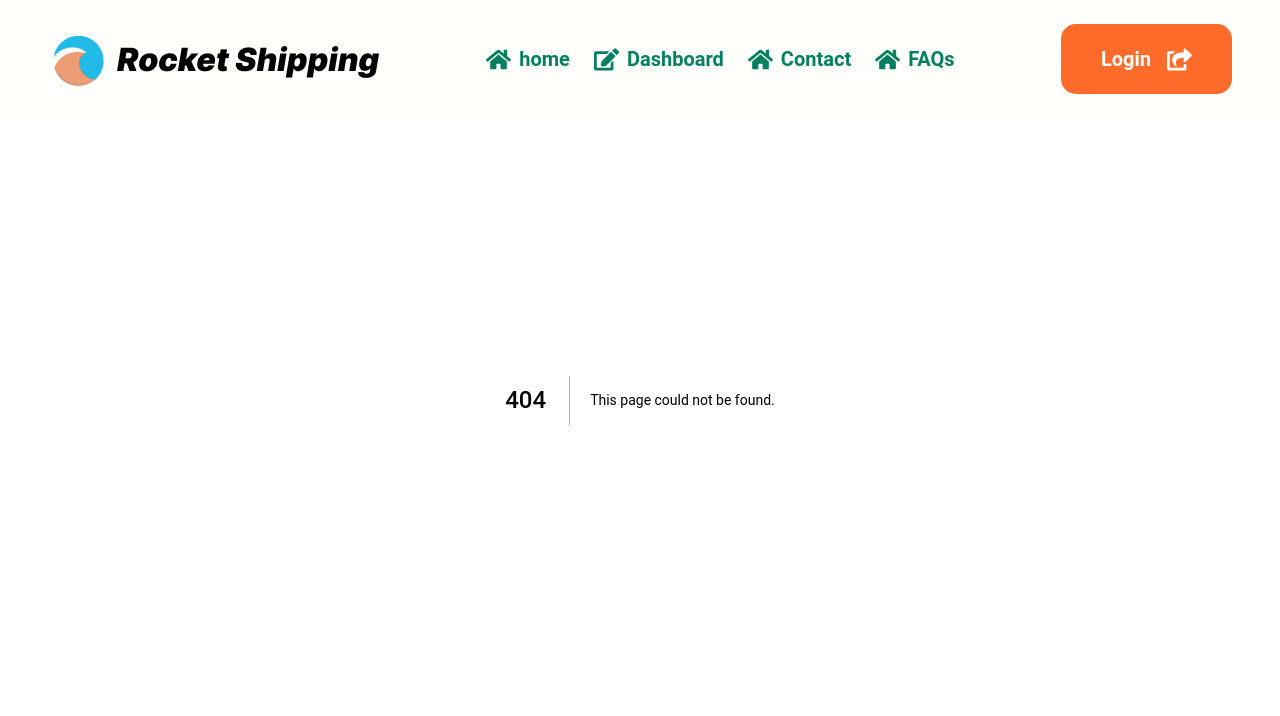
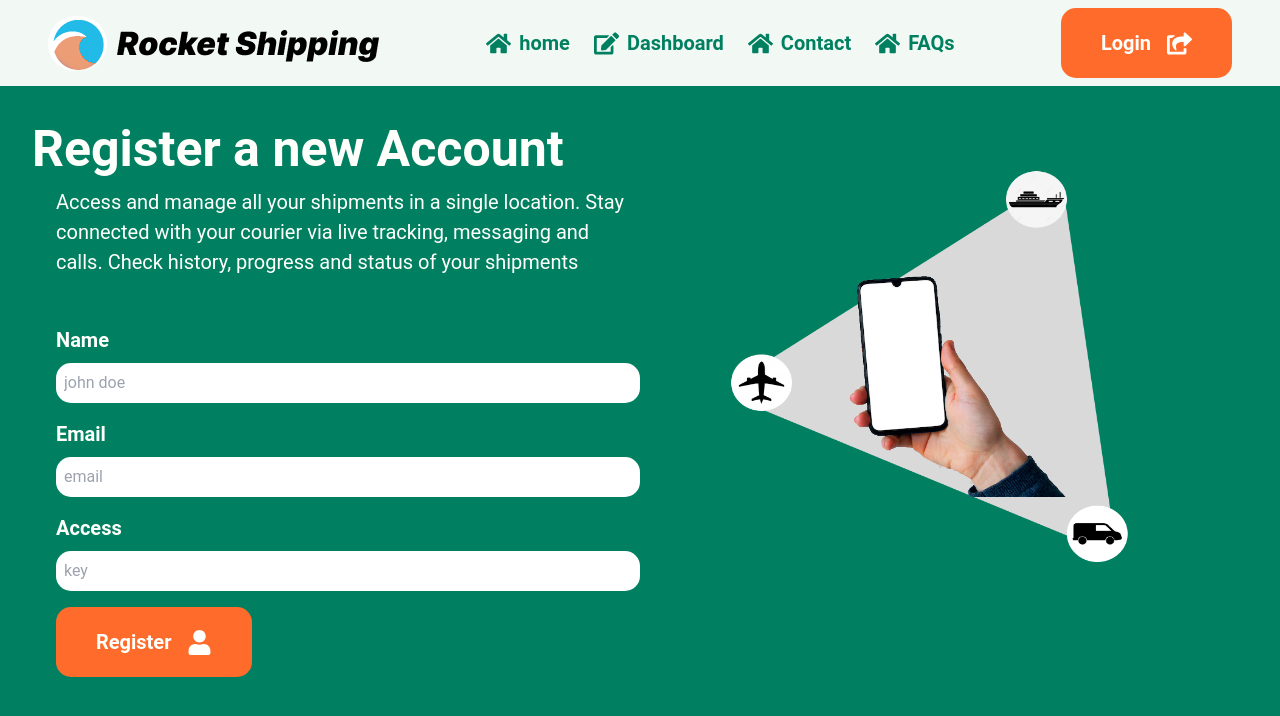
Before and after one commit to NkazeAnderson/rocket-shipping, a Next.js app: page /auth/register in a window 1280 px wide. Before the commit this address had no page. Shown: the top 716 px of the page. Built offline with nearby package versions, Linux system fonts and the light colour scheme.

Commit message:
implemented auth pages

```diff
--- /dev/null
+++ b/src/app/auth/layout.tsx
@@ -0,0 +1,11 @@
+import React from "react";
+
+function AuthLayout({ children }: { children: React.ReactNode }) {
+  return (
+    <div className="w-full h-full bg-success overflow-hidden">
+      <div className="pt-[10svh]">{children}</div>
+    </div>
+  );
+}
+
+export default AuthLayout;
--- /dev/null
+++ b/src/app/auth/login/page.tsx
@@ -0,0 +1,32 @@
+import Button from "@/components/ui/Button";
+import Input from "@/components/ui/Input";
+import Image from "next/image";
+import React from "react";
+import { FaShareFromSquare } from "react-icons/fa6";
+
+function Login() {
+  return (
+    <div className="w-full lg:flex items-start text-white p-32">
+      <div className="lg:w-[50%] space-x-24">
+        <h1 className="font-bold">Log Into Your Account</h1>
+        <p>
+          Access and manage all your shipments in a single location. Stay
+          connected with your courier via live tracking, messaging and calls.
+          Check history, progress and status of your shipments
+        </p>
+        <form className=" py-32 md:py-48 space-y-16" action="">
+          <Input placeholder="email" label="Email" type="email" />
+          <Input placeholder="Access Key" label="Access" type="text" />
+          <Button props={{ text: "Track", icon: FaShareFromSquare }} />
+        </form>
+      </div>
+      <div className="w-[50%] hidden  h-full lg:flex items-center justify-center">
+        <div className="w-[450px] h-[450px] relative">
+          <Image fill src="/authImgLogin.png" alt="AuthImage" />
+        </div>
+      </div>
+    </div>
+  );
+}
+
+export default Login;
--- /dev/null
+++ b/src/app/auth/register/page.tsx
@@ -0,0 +1,34 @@
+import Button from "@/components/ui/Button";
+import Input from "@/components/ui/Input";
+import Image from "next/image";
+import React from "react";
+import { FaUser } from "react-icons/fa";
+import { FaShareFromSquare } from "react-icons/fa6";
+
+function Login() {
+  return (
+    <div className="w-full lg:flex items-start text-white p-32">
+      <div className="lg:w-[50%] space-x-24">
+        <h1 className="font-bold">Register a new Account</h1>
+        <p>
+          Access and manage all your shipments in a single location. Stay
+          connected with your courier via live tracking, messaging and calls.
+          Check history, progress and status of your shipments
+        </p>
+        <form className=" py-32 md:py-48 space-y-16" action="">
+          <Input placeholder="john doe" label="Name" type="text" />
+          <Input placeholder="email" label="Email" type="email" />
+          <Input placeholder="key" label="Access" type="text" />
+          <Button props={{ text: "Register", icon: FaUser }} />
+        </form>
+      </div>
+      <div className="w-[50%] hidden  h-full lg:flex items-center justify-center">
+        <div className="w-[450px] h-[450px] relative">
+          <Image fill src="/authImgLogin.png" alt="AuthImage" />
+        </div>
+      </div>
+    </div>
+  );
+}
+
+export default Login;
--- /dev/null
+++ b/src/app/auth/reset-password/page.tsx
@@ -0,0 +1,31 @@
+import Button from "@/components/ui/Button";
+import Input from "@/components/ui/Input";
+import Image from "next/image";
+import React from "react";
+import { FaLock } from "react-icons/fa";
+import { FaShareFromSquare } from "react-icons/fa6";
+
+function Login() {
+  return (
+    <div className="w-full lg:flex items-start text-white p-32">
+      <div className="lg:w-[50%] space-x-24">
+        <h1 className="font-bold">Lost My Access Key?</h1>
+        <p>
+          Easily recovery your access key by submitting your email and have your
+          access key sent your email address securely.
+        </p>
+        <form className=" py-32 md:py-48 space-y-16" action="">
+          <Input placeholder="email" label="Email" type="email" />
+          <Button props={{ text: "Get Access Key", icon: FaLock }} />
+        </form>
+      </div>
+      <div className="w-[50%] hidden  h-full lg:flex items-center justify-center">
+        <div className="w-[450px] h-[450px] relative">
+          <Image fill src="/authImgReset.png" alt="AuthImage" />
+        </div>
+      </div>
+    </div>
+  );
+}
+
+export default Login;
--- a/src/app/layout.tsx
+++ b/src/app/layout.tsx
@@ -22,7 +22,9 @@ export default function RootLayout({
           <div className="fixed w-screen z-50">
             <NavBar />
           </div>
-          <div className=" overflow-y-scroll overflow-x-hidden">{children}</div>
+          <div className=" overflow-y-scroll overflow-x-hidden w-full h-full">
+            {children}
+          </div>
         </div>
       </body>
     </html>
--- a/src/components/NavBar.tsx
+++ b/src/components/NavBar.tsx
@@ -8,7 +8,7 @@ import NavBarMobile from "./NavBarMobile";
 function NavBar() {
   return (
     <>
-      <nav className="w-full px-48 py-24 bg-[#FFFFFC]/95 justify-between items-center hidden lg:flex z-50">
+      <nav className="w-full px-48 py-8 bg-[#FFFFFC]/95 justify-between items-center hidden lg:flex z-50">
         <Logo />
 
         <NavLinks />
```
Also changed, not shown: public/authImgLogin.png (added), public/authImgReset.png (added).
